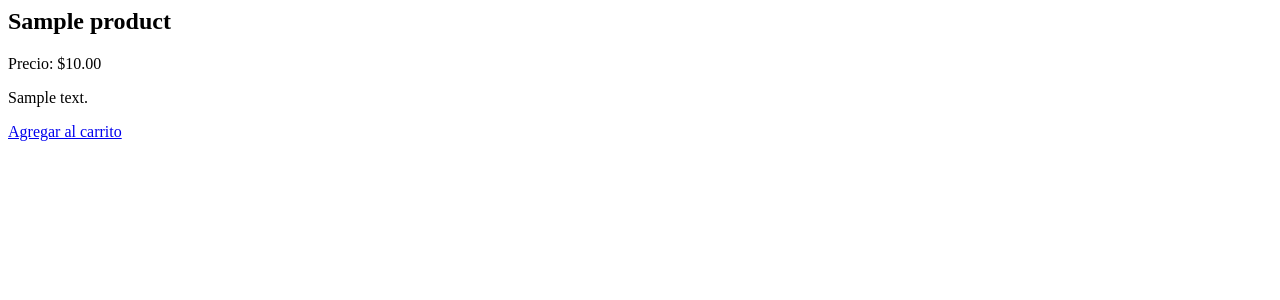
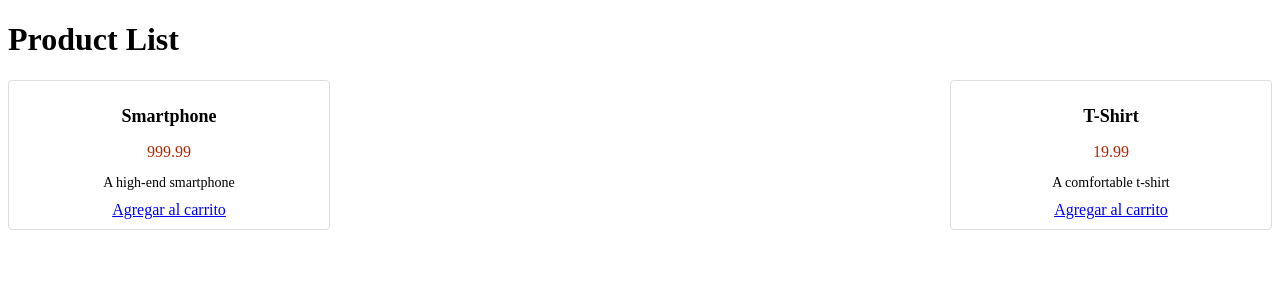
Before and after one commit to pepemxl/system_design_notes, a Django app: page / in a window 1280 px wide. Shown: the top 300 px of the page. Run offline with Django 4.2, Linux system fonts and the light colour scheme; data comes from the database, SQL or seed files in the repository; tables that the repository leaves empty hold one stand-in row (Sample ...).

Commit message:
Adding css and js

```diff
--- a/monorepo/01_payment_system/python/AbarroteDigital/AbarroteDigital/urls.py
+++ b/monorepo/01_payment_system/python/AbarroteDigital/AbarroteDigital/urls.py
@@ -29,8 +29,8 @@ from store.views import PaymentConfirmationView
 
 urlpatterns = [
     path('admin/', admin.site.urls),
-    path('wallet/', include('cryptocurrency_wallet_app.urls')),
-	path('', ProductListView.as_view(), name='product_list'),
+    #path('wallet/', include('cryptocurrency_wallet_app.urls')),
+    path('', ProductListView.as_view(), name='product_list'),
     path('add-to-cart/<int:product_id>/', AddToCartView.as_view(), name='add_to_cart'),
     path('cart/', CartView.as_view(), name='cart'),
     path('checkout/', CheckoutView.as_view(), name='checkout'),
--- /dev/null
+++ b/monorepo/01_payment_system/python/AbarroteDigital/static/css/styles.css
@@ -0,0 +1,38 @@
+/* styles.css */
+
+/* Estilos para el contenedor de la lista de productos */
+.product-list-container {
+    display: flex;
+    flex-wrap: wrap;
+    justify-content: space-between;
+  }
+
+  /* Estilos para cada producto en la lista */
+  .product-card {
+    width: 300px;
+    border: 1px solid #ddd;
+    border-radius: 4px;
+    padding: 10px;
+    margin-bottom: 20px;
+    text-align: center;
+  }
+
+  /* Estilos para el nombre del producto */
+  .product-name {
+    font-size: 18px;
+    font-weight: bold;
+    margin-bottom: 10px;
+  }
+
+  /* Estilos para el precio del producto */
+  .product-price {
+    font-size: 16px;
+    color: #B12704;
+    margin-bottom: 10px;
+  }
+
+  /* Estilos para la descripción del producto */
+  .product-description {
+    font-size: 14px;
+    margin-bottom: 10px;
+  }
--- /dev/null
+++ b/monorepo/01_payment_system/python/AbarroteDigital/store/fixtures/productos_de_prueba.json
@@ -0,0 +1,43 @@
+[
+    {
+      "model": "store.category",
+      "pk": 1,
+      "fields": {
+        "name": "Procesadores"
+      }
+    },
+    {
+      "model": "store.category",
+      "pk": 2,
+      "fields": {
+        "name": "Tarjetas gráficas"
+      }
+    },
+    {
+        "model": "store.category",
+        "pk": 3,
+        "fields": {
+          "name": "Memoria RAM"
+        }
+      },
+    {
+      "model": "store.product",
+      "pk": 1,
+      "fields": {
+        "name": "Smartphone",
+        "description": "A high-end smartphone",
+        "price": 999.99,
+        "category": 1
+      }
+    },
+    {
+      "model": "store.product",
+      "pk": 2,
+      "fields": {
+        "name": "T-Shirt",
+        "description": "A comfortable t-shirt",
+        "price": 19.99,
+        "category": 2
+      }
+    }
+  ]
--- a/monorepo/01_payment_system/python/AbarroteDigital/store/models.py
+++ b/monorepo/01_payment_system/python/AbarroteDigital/store/models.py
@@ -1,14 +1,19 @@
 from django.db import models
 
 # Create your models here.
-
-class Product(models.Model):
-    name = models.CharField(max_length=100)
-    price = models.DecimalField(max_digits=8, decimal_places=2)
-    description = models.TextField()
 
 class Category(models.Model):
     name = models.CharField(max_length=100)
 
     def __str__(self):
         return self.name
+
+
+class Product(models.Model):
+    name = models.CharField(max_length=100)
+    description = models.TextField()
+    price = models.DecimalField(max_digits=10, decimal_places=2)
+    category = models.ForeignKey(Category, on_delete=models.CASCADE, default=1)
+
+    def __str__(self):
+        return self.name
--- a/monorepo/01_payment_system/python/AbarroteDigital/store/templates/store/product_list.html
+++ b/monorepo/01_payment_system/python/AbarroteDigital/store/templates/store/product_list.html
@@ -1,6 +1,22 @@
-{% for product in products %}
-  <h2>{{ product.name }}</h2>
-  <p>Precio: ${{ product.price }}</p>
-  <p>{{ product.description }}</p>
-  <a href="{% url 'add_to_cart' product.id %}">Agregar al carrito</a>
-{% endfor %}
+{% load static %}
+<!DOCTYPE html>
+<html>
+<head>
+    <title>Product List</title>
+    <link rel="stylesheet" href="{% static 'css/styles.css' %}">
+</head>
+<body>
+    <h1>Product List</h1>
+    <div class="product-list-container">
+        {% for product in products %}
+            <div class="product-card">
+                <h2 class="product-name">{{ product.name }}</h2>
+                <p class="product-price">{{ product.price }}</p>
+                <p class="product-description">{{ product.description }}</p>
+                <a href="{% url 'add_to_cart' product.id %}">Agregar al carrito</a>
+            </div>
+        {% endfor %}
+    </div>
+    <script src="{% static 'js/scripts.js' %}"></script>
+</body>
+</html>
--- a/monorepo/01_payment_system/python/AbarroteDigital/store/views.py
+++ b/monorepo/01_payment_system/python/AbarroteDigital/store/views.py
@@ -3,11 +3,16 @@ from django.views import View
 from django.contrib import messages
 from .models import Product
 
+from django.conf import settings
 
 # Create your views here.
 
 class ProductListView(View):
     def get(self, request):
+        products = Product.objects.all()
+        return render(request, 'store/product_list.html', {'products': products})
+
+    def product_list(request):
         products = Product.objects.all()
         return render(request, 'store/product_list.html', {'products': products})
 
```
Also changed, not shown: monorepo/01_payment_system/python/AbarroteDigital/AbarroteDigital/settings.py (+7 -1 lines), monorepo/01_payment_system/python/AbarroteDigital/manage.py (+3 -5 lines), monorepo/01_payment_system/python/AbarroteDigital/static/js/scripts.js (added, +15 -0 lines), monorepo/01_payment_system/python/AbarroteDigital/store/templates/store/product_list_v0.html (added, +17 -0 lines), monorepo/01_payment_system/python/README.md (added).
